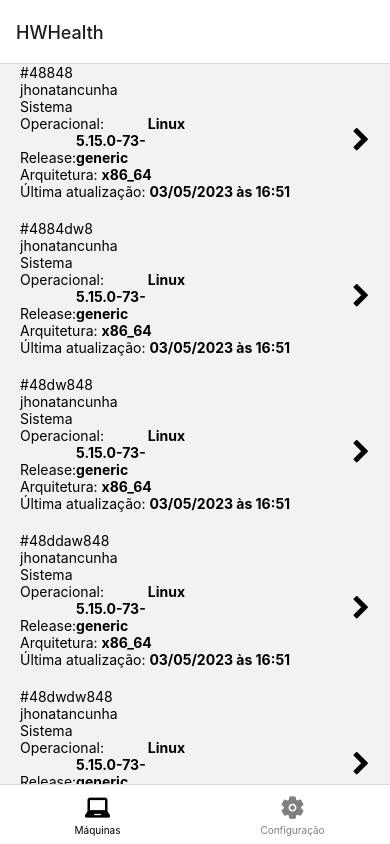
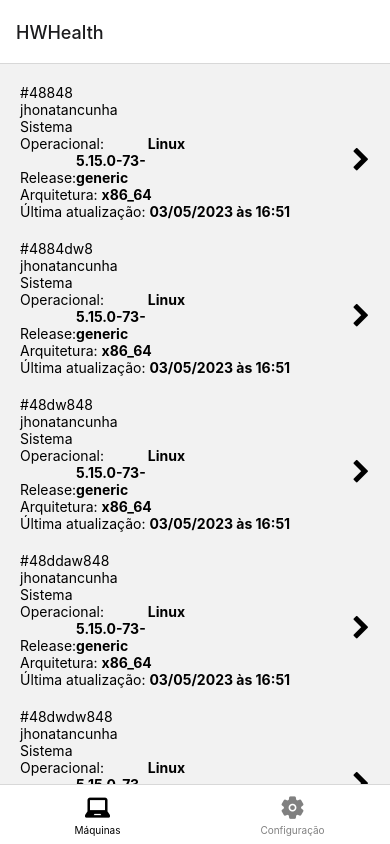
Before and after one commit to jhonatancunha/hwhealth, a React Native app in the folder mobile/: screen / in a window 390 px wide. Built offline with nearby package versions, Linux system fonts and the light colour scheme.

Commit message:
fix: arrumando scroll da listgem de maquinas
Closes: git push

```diff
--- a/mobile/src/components/Cards/MachineCard/index.tsx
+++ b/mobile/src/components/Cards/MachineCard/index.tsx
@@ -82,6 +82,7 @@ const styles = StyleSheet.create({
     topContainer: {
         flexDirection: 'row',
         justifyContent: 'space-between',
+        flex: 1,
     },
     card: {
         flex: 1,
--- a/mobile/src/screens/Machines/index.tsx
+++ b/mobile/src/screens/Machines/index.tsx
@@ -1,6 +1,51 @@
-import React from 'react';
+import { useBottomTabBarHeight } from '@react-navigation/bottom-tabs';
+import React, { useMemo } from 'react';
 import { FlatList, StyleSheet, View } from 'react-native';
 import { MachineCard } from '../../components/Cards/MachineCard';
+
+export const MachineScreen = () => {
+    const tabBarHeight = useBottomTabBarHeight();
+
+    const customFlatListStyle = useMemo(
+        () => [
+            styles.flatListMachine,
+            {
+                marginBottom: tabBarHeight,
+            },
+        ],
+        [tabBarHeight],
+    );
+
+    return (
+        <View style={styles.container}>
+            <FlatList
+                style={customFlatListStyle}
+                data={teste}
+                renderItem={({ item }) => <MachineCard {...item} />}
+                keyExtractor={item => item.uuid}
+                ItemSeparatorComponent={() => <View style={styles.separator} />}
+                ListHeaderComponent={() => <View style={styles.separator} />}
+                ListFooterComponent={() => <View style={styles.separator} />}
+                scrollEnabled
+            />
+        </View>
+    );
+};
+
+const styles = StyleSheet.create({
+    container: {
+        justifyContent: 'center',
+        alignItems: 'center',
+    },
+    flatListMachine: {
+        width: '100%',
+        paddingLeft: 20,
+        paddingRight: 20,
+    },
+    separator: {
+        height: 20,
+    },
+});
 
 const teste = [
     {
@@ -55,41 +100,8 @@ const teste = [
         so: 'Linux',
         release: '5.15.0-73-generic',
         arch: 'x86_64',
-        lastUpdate: '03/05/2023 às 16:51',
+        lastUpdate: 'dawdadw',
         uuid: '4qqdw848',
         name: 'jhonatancunha',
     },
 ];
-
-export const MachineScreen = () => {
-    return (
-        <View style={styles.container}>
-            <FlatList
-                style={styles.flatListMachine}
-                data={teste}
-                renderItem={({ item }) => <MachineCard {...item} />}
-                keyExtractor={item => item.uuid}
-                ItemSeparatorComponent={() => <View style={styles.separator} />}
-            />
-        </View>
-    );
-};
-
-const styles = StyleSheet.create({
-    container: {
-        flex: 1,
-        justifyContent: 'center',
-        alignItems: 'center',
-    },
-    flatListMachine: {
-        paddingLeft: 20,
-        paddingRight: 20,
-        flex: 1,
-        width: '100%',
-        gap: 20,
-        marginBottom: 20,
-    },
-    separator: {
-        height: 20,
-    },
-});
```
